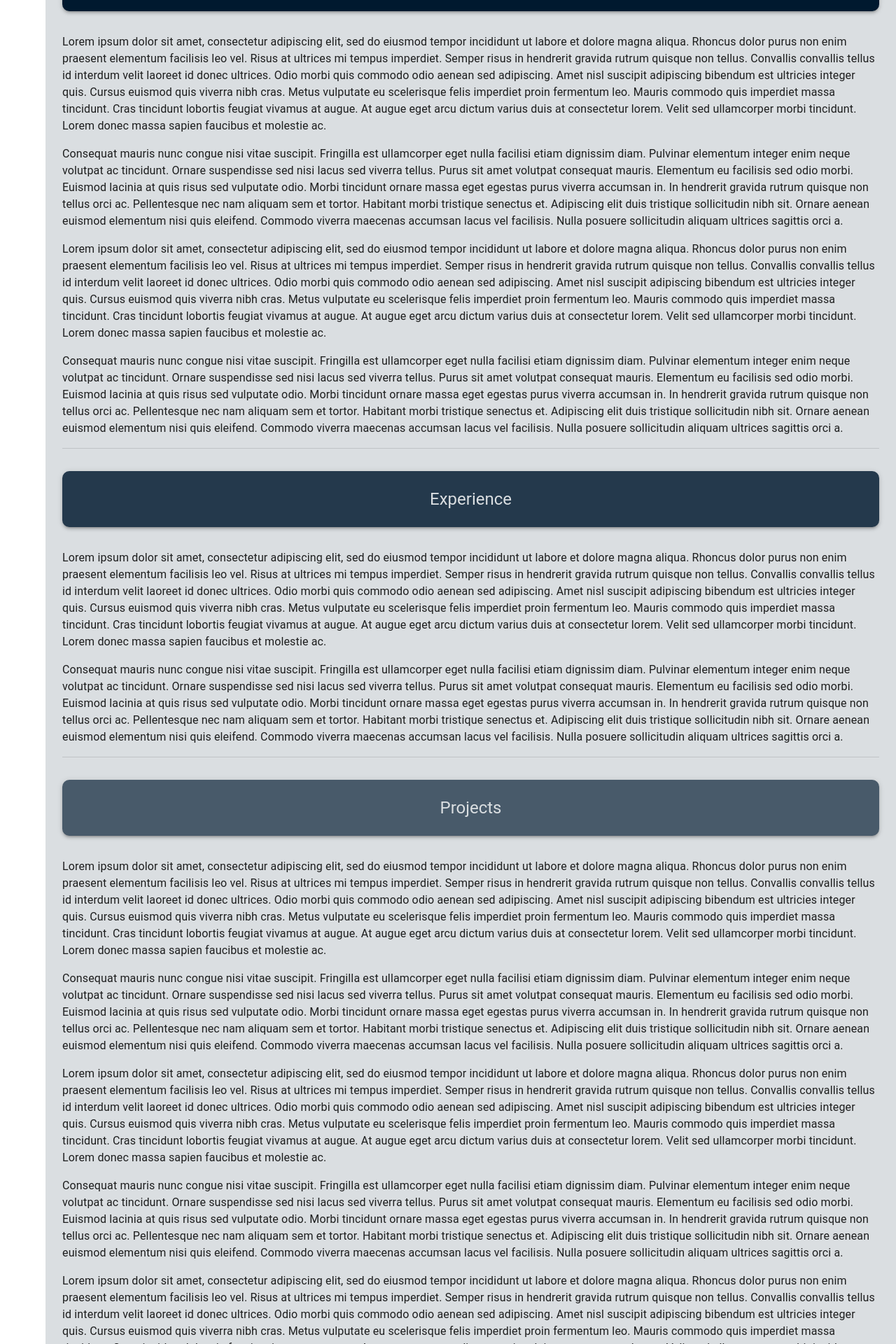
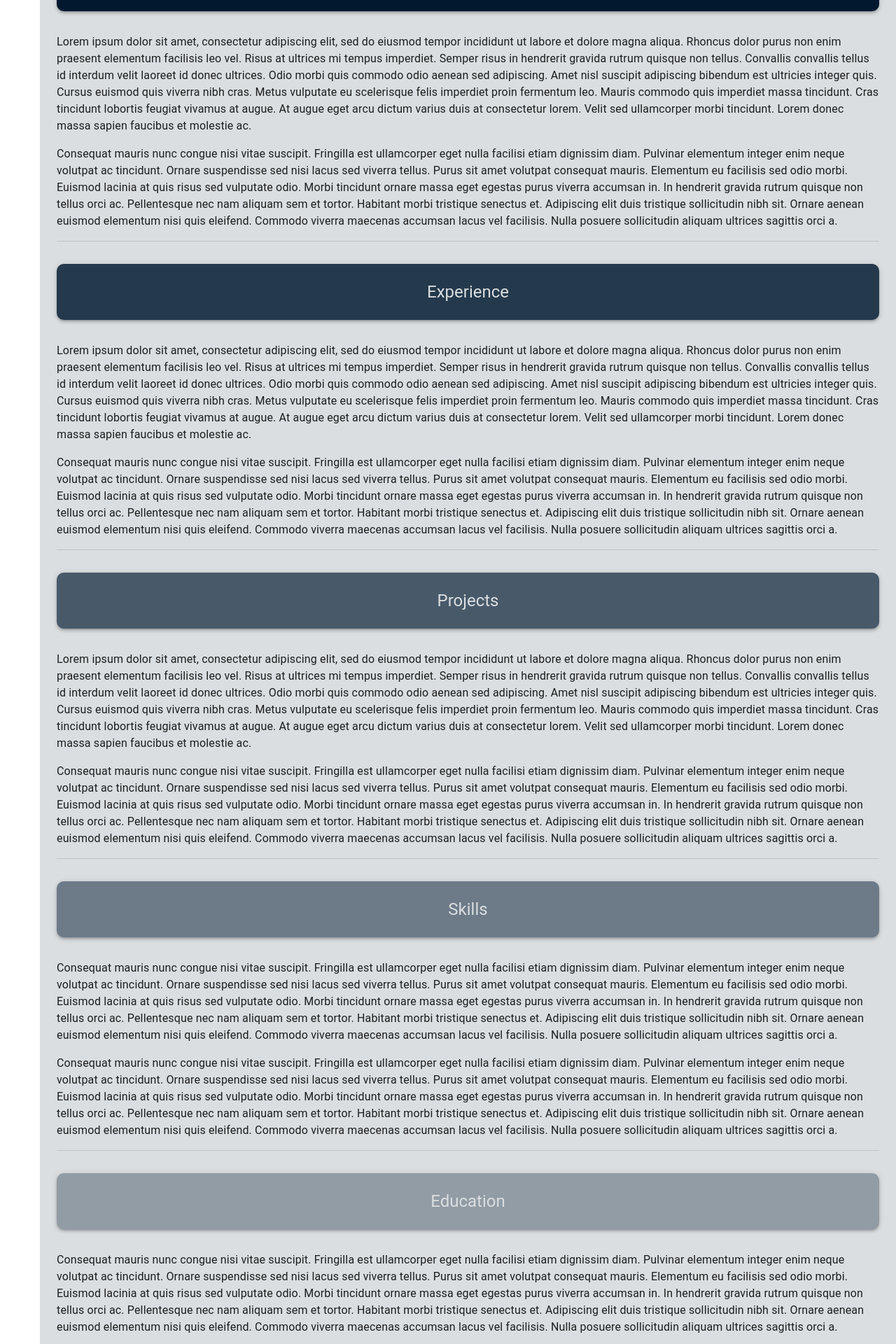
Before and after one commit to mrbraiant/new-portfolio, a Next.js app: page / in a window 1280 px wide. Shown: the part 880-2800 px from the top of the page at 70% size. Built offline with nearby package versions, Linux system fonts and the light colour scheme.

Commit message:
fix: fixing sidebar width for all devices

```diff
--- a/src/app/components/drawer/index.tsx
+++ b/src/app/components/drawer/index.tsx
@@ -9,9 +9,6 @@ import {
 } from '@mui/material/styles';
 import Box from '@mui/material/Box';
 import MuiDrawer from '@mui/material/Drawer';
-import MuiAppBar, {
-  AppBarProps as MuiAppBarProps,
-} from '@mui/material/AppBar';
 import Toolbar from '@mui/material/Toolbar';
 import List from '@mui/material/List';
 import CssBaseline from '@mui/material/CssBaseline';
@@ -42,7 +39,7 @@ import {
 import Image from 'next/image';
 import { Text } from '@components/text';
 import { SectionTitle } from '@components/sectionTitle';
-import { Paper } from '@mui/material';
+import { Paper, useMediaQuery } from '@mui/material';
 
 const drawerWidth = 180;
 const iconColor = '#00192F';
@@ -50,6 +47,10 @@ const iconColor = '#00192F';
 export const MiniDrawer = () => {
   const theme = useTheme();
   const [open, setOpen] = useState(false);
+
+  const isMobileVersion = useMediaQuery(
+    theme.breakpoints.down('sm'),
+  );
 
   const handleDrawerOpen = () => {
     setOpen(true);
@@ -60,7 +61,7 @@ export const MiniDrawer = () => {
   };
 
   const openedMixin = (theme: Theme): CSSObject => ({
-    width: drawerWidth,
+    width: isMobileVersion ? drawerWidth - 30 : drawerWidth,
     transition: theme.transitions.create('width', {
       easing: theme.transitions.easing.sharp,
       duration: theme.transitions.duration.enteringScreen,
@@ -75,9 +76,9 @@ export const MiniDrawer = () => {
     }),
     overflowX: 'hidden',
     width: `calc(${theme.spacing(7)} + 1px)`,
-    [theme.breakpoints.up('sm')]: {
-      width: `calc(${theme.spacing(8)} + 1px)`,
-    },
+    // [theme.breakpoints.up('sm')]: {
+    //   width: `calc(${theme.spacing(7)} + 1px)`,
+    // },
   });
 
   const DrawerHeader = styled('div')(({ theme }) => ({
@@ -87,35 +88,6 @@ export const MiniDrawer = () => {
     padding: theme.spacing(0, 1),
     // necessary for content to be below app bar
     ...theme.mixins.toolbar,
-  }));
-
-  interface AppBarProps extends MuiAppBarProps {
-    open?: boolean;
-  }
-
-  const AppBar = styled(MuiAppBar, {
-    shouldForwardProp: (prop) => prop !== 'open',
-  })<AppBarProps>(({ theme, open }) => ({
-    zIndex: theme.zIndex.drawer + 1,
-    transition: theme.transitions.create(
-      ['width', 'margin'],
-      {
-        easing: theme.transitions.easing.sharp,
-        duration: theme.transitions.duration.leavingScreen,
-      },
-    ),
-    ...(open && {
-      marginLeft: drawerWidth,
-      width: `calc(100% - ${drawerWidth}px)`,
-      transition: theme.transitions.create(
-        ['width', 'margin'],
-        {
-          easing: theme.transitions.easing.sharp,
-          duration:
-            theme.transitions.duration.enteringScreen,
-        },
-      ),
-    }),
   }));
 
   const Drawer = styled(MuiDrawer, {
@@ -145,6 +117,147 @@ export const MiniDrawer = () => {
       }}
     >
       <CssBaseline />
+      {isMobileVersion ? (
+        <Drawer
+          variant="permanent"
+          // onMouseMove={handleDrawerOpen}
+          // onMouseLeave={handleDrawerClose}
+          open={open}
+          PaperProps={{
+            sx: {
+              background: '#B6BDC3',
+              height: '410px',
+              width: '50px',
+              // height: '300px',
+              // opacity: 0.8,
+              // position: 'fixed',
+              top: '12%',
+              borderRadius: '0 15px 15px 0',
+
+              // zIndex: 2,
+            },
+          }}
+          style={{
+            zIndex: 2,
+            backgroundColor: '#DADEE1',
+          }}
+        >
+          <DrawerHeader>
+            <div
+              style={{
+                width: drawerWidth - 55,
+                // display: 'flex',
+                // justifyContent: 'space-between',
+                // alignItems: 'center',
+              }}
+            >
+              {open ? (
+                <div
+                  style={{
+                    display: 'flex',
+                    justifyContent: 'space-between',
+                    alignItems: 'center',
+                  }}
+                >
+                  <Image
+                    alt="logo"
+                    src={'/images/logo.png'}
+                    width={50}
+                    height={50}
+                  />
+                  <IconButton onClick={handleDrawerClose}>
+                    <ChevronLeftIcon
+                      sx={{ color: iconColor }}
+                    />
+                  </IconButton>
+                </div>
+              ) : (
+                <IconButton>
+                  <MenuIcon
+                    onClick={handleDrawerOpen}
+                    sx={{ color: iconColor }}
+                  />
+                </IconButton>
+              )}
+            </div>
+          </DrawerHeader>
+          <Divider />
+          <List>
+            <ListItem
+              disablePadding
+              sx={{
+                display: 'block',
+              }}
+            >
+              <GenerateItems
+                icon={<Cottage sx={{ color: iconColor }} />}
+                route="home"
+                text="Home"
+              />
+              <GenerateItems
+                icon={
+                  <EmojiPeople sx={{ color: iconColor }} />
+                }
+                route="about"
+                text="About"
+              />
+              <GenerateItems
+                icon={
+                  <Leaderboard sx={{ color: iconColor }} />
+                }
+                route="experience"
+                text="Experience"
+              />
+              <GenerateItems
+                icon={
+                  <TableChart sx={{ color: iconColor }} />
+                }
+                route="projects"
+                text="Projects"
+              />
+              <GenerateItems
+                icon={
+                  <TipsAndUpdates
+                    sx={{ color: iconColor }}
+                  />
+                }
+                route="skills"
+                text="Skills"
+              />
+            </ListItem>
+          </List>
+
+          <Divider />
+          <List>
+            <ListItem
+              disablePadding
+              sx={{ display: 'block' }}
+            >
+              <GenerateItems
+                icon={<School sx={{ color: iconColor }} />}
+                route="education"
+                text="Education"
+                botomIcons
+              />
+              <GenerateItems
+                icon={<Message sx={{ color: iconColor }} />}
+                route="contact"
+                text="Contact"
+                botomIcons
+              />
+              <GenerateItems
+                icon={
+                  <Newspaper sx={{ color: iconColor }} />
+                }
+                route="blog"
+                text="Blog"
+                botomIcons
+              />
+            </ListItem>
+          </List>
+        </Drawer>
+      ) : (
+        // Not Mobile version
         <Drawer
           variant="permanent"
           // onMouseMove={handleDrawerOpen}
@@ -161,7 +274,7 @@ export const MiniDrawer = () => {
             {/* <IconButton onClick={handleDrawerClose}> */}
             <div
               style={{
-              width: drawerWidth - 35,
+                width: drawerWidth - 25,
                 display: 'flex',
                 justifyContent: 'space-between',
                 alignItems: 'center',
@@ -228,7 +341,9 @@ export const MiniDrawer = () => {
               />
               <GenerateItems
                 icon={
-                <TipsAndUpdates sx={{ color: iconColor }} />
+                  <TipsAndUpdates
+                    sx={{ color: iconColor }}
+                  />
                 }
                 route="skills"
                 text="Skills"
@@ -255,7 +370,9 @@ export const MiniDrawer = () => {
                 botomIcons
               />
               <GenerateItems
-              icon={<Newspaper sx={{ color: iconColor }} />}
+                icon={
+                  <Newspaper sx={{ color: iconColor }} />
+                }
                 route="blog"
                 text="Blog"
                 botomIcons
@@ -263,6 +380,8 @@ export const MiniDrawer = () => {
             </ListItem>
           </List>
         </Drawer>
+      )}
+
       <div
         style={{
           display: 'flex',
@@ -295,6 +414,7 @@ export const MiniDrawer = () => {
             }}
           />
         </Paper>
+
         <Box
           component="main"
           sx={{
@@ -308,48 +428,6 @@ export const MiniDrawer = () => {
 
           <div id="about">
             <SectionTitle title="About" />
-            <Typography paragraph>
-              Lorem ipsum dolor sit amet, consectetur
-              adipiscing elit, sed do eiusmod tempor
-              incididunt ut labore et dolore magna aliqua.
-              Rhoncus dolor purus non enim praesent
-              elementum facilisis leo vel. Risus at ultrices
-              mi tempus imperdiet. Semper risus in hendrerit
-              gravida rutrum quisque non tellus. Convallis
-              convallis tellus id interdum velit laoreet id
-              donec ultrices. Odio morbi quis commodo odio
-              aenean sed adipiscing. Amet nisl suscipit
-              adipiscing bibendum est ultricies integer
-              quis. Cursus euismod quis viverra nibh cras.
-              Metus vulputate eu scelerisque felis imperdiet
-              proin fermentum leo. Mauris commodo quis
-              imperdiet massa tincidunt. Cras tincidunt
-              lobortis feugiat vivamus at augue. At augue
-              eget arcu dictum varius duis at consectetur
-              lorem. Velit sed ullamcorper morbi tincidunt.
-              Lorem donec massa sapien faucibus et molestie
-              ac.
-            </Typography>
-            <Typography paragraph>
-              Consequat mauris nunc congue nisi vitae
-              suscipit. Fringilla est ullamcorper eget nulla
-              facilisi etiam dignissim diam. Pulvinar
-              elementum integer enim neque volutpat ac
-              tincidunt. Ornare suspendisse sed nisi lacus
-              sed viverra tellus. Purus sit amet volutpat
-              consequat mauris. Elementum eu facilisis sed
-              odio morbi. Euismod lacinia at quis risus sed
-              vulputate odio. Morbi tincidunt ornare massa
-              eget egestas purus viverra accumsan in. In
-              hendrerit gravida rutrum quisque non tellus
-              orci ac. Pellentesque nec nam aliquam sem et
-              tortor. Habitant morbi tristique senectus et.
-              Adipiscing elit duis tristique sollicitudin
-              nibh sit. Ornare aenean euismod elementum nisi
-              quis eleifend. Commodo viverra maecenas
-              accumsan lacus vel facilisis. Nulla posuere
-              sollicitudin aliquam ultrices sagittis orci a.
-            </Typography>
             <Typography paragraph>
               Lorem ipsum dolor sit amet, consectetur
               adipiscing elit, sed do eiusmod tempor
@@ -492,90 +570,6 @@ export const MiniDrawer = () => {
               accumsan lacus vel facilisis. Nulla posuere
               sollicitudin aliquam ultrices sagittis orci a.
             </Typography>
-            <Typography paragraph>
-              Lorem ipsum dolor sit amet, consectetur
-              adipiscing elit, sed do eiusmod tempor
-              incididunt ut labore et dolore magna aliqua.
-              Rhoncus dolor purus non enim praesent
-              elementum facilisis leo vel. Risus at ultrices
-              mi tempus imperdiet. Semper risus in hendrerit
-              gravida rutrum quisque non tellus. Convallis
-              convallis tellus id interdum velit laoreet id
-              donec ultrices. Odio morbi quis commodo odio
-              aenean sed adipiscing. Amet nisl suscipit
-              adipiscing bibendum est ultricies integer
-              quis. Cursus euismod quis viverra nibh cras.
-              Metus vulputate eu scelerisque felis imperdiet
-              proin fermentum leo. Mauris commodo quis
-              imperdiet massa tincidunt. Cras tincidunt
-              lobortis feugiat vivamus at augue. At augue
-              eget arcu dictum varius duis at consectetur
-              lorem. Velit sed ullamcorper morbi tincidunt.
-              Lorem donec massa sapien faucibus et molestie
-              ac.
-            </Typography>
-            <Typography paragraph>
-              Consequat mauris nunc congue nisi vitae
-              suscipit. Fringilla est ullamcorper eget nulla
-              facilisi etiam dignissim diam. Pulvinar
-              elementum integer enim neque volutpat ac
-              tincidunt. Ornare suspendisse sed nisi lacus
-              sed viverra tellus. Purus sit amet volutpat
-              consequat mauris. Elementum eu facilisis sed
-              odio morbi. Euismod lacinia at quis risus sed
-              vulputate odio. Morbi tincidunt ornare massa
-              eget egestas purus viverra accumsan in. In
-              hendrerit gravida rutrum quisque non tellus
-              orci ac. Pellentesque nec nam aliquam sem et
-              tortor. Habitant morbi tristique senectus et.
-              Adipiscing elit duis tristique sollicitudin
-              nibh sit. Ornare aenean euismod elementum nisi
-              quis eleifend. Commodo viverra maecenas
-              accumsan lacus vel facilisis. Nulla posuere
-              sollicitudin aliquam ultrices sagittis orci a.
-            </Typography>
-            <Typography paragraph>
-              Lorem ipsum dolor sit amet, consectetur
-              adipiscing elit, sed do eiusmod tempor
-              incididunt ut labore et dolore magna aliqua.
-              Rhoncus dolor purus non enim praesent
-              elementum facilisis leo vel. Risus at ultrices
-              mi tempus imperdiet. Semper risus in hendrerit
-              gravida rutrum quisque non tellus. Convallis
-              convallis tellus id interdum velit laoreet id
-              donec ultrices. Odio morbi quis commodo odio
-              aenean sed adipiscing. Amet nisl suscipit
-              adipiscing bibendum est ultricies integer
-              quis. Cursus euismod quis viverra nibh cras.
-              Metus vulputate eu scelerisque felis imperdiet
-              proin fermentum leo. Mauris commodo quis
-              imperdiet massa tincidunt. Cras tincidunt
-              lobortis feugiat vivamus at augue. At augue
-              eget arcu dictum varius duis at consectetur
-              lorem. Velit sed ullamcorper morbi tincidunt.
-              Lorem donec massa sapien faucibus et molestie
-              ac.
-            </Typography>
-            <Typography paragraph>
-              Consequat mauris nunc congue nisi vitae
-              suscipit. Fringilla est ullamcorper eget nulla
-              facilisi etiam dignissim diam. Pulvinar
-              elementum integer enim neque volutpat ac
-              tincidunt. Ornare suspendisse sed nisi lacus
-              sed viverra tellus. Purus sit amet volutpat
-              consequat mauris. Elementum eu facilisis sed
-              odio morbi. Euismod lacinia at quis risus sed
-              vulputate odio. Morbi tincidunt ornare massa
-              eget egestas purus viverra accumsan in. In
-              hendrerit gravida rutrum quisque non tellus
-              orci ac. Pellentesque nec nam aliquam sem et
-              tortor. Habitant morbi tristique senectus et.
-              Adipiscing elit duis tristique sollicitudin
-              nibh sit. Ornare aenean euismod elementum nisi
-              quis eleifend. Commodo viverra maecenas
-              accumsan lacus vel facilisis. Nulla posuere
-              sollicitudin aliquam ultrices sagittis orci a.
-            </Typography>
           </div>
 
           <Divider />
@@ -603,27 +597,7 @@ export const MiniDrawer = () => {
               quis eleifend. Commodo viverra maecenas
               accumsan lacus vel facilisis. Nulla posuere
               sollicitudin aliquam ultrices sagittis orci a.
-            </Typography>{' '}
-            <Typography paragraph>
-              Consequat mauris nunc congue nisi vitae
-              suscipit. Fringilla est ullamcorper eget nulla
-              facilisi etiam dignissim diam. Pulvinar
-              elementum integer enim neque volutpat ac
-              tincidunt. Ornare suspendisse sed nisi lacus
-              sed viverra tellus. Purus sit amet volutpat
-              consequat mauris. Elementum eu facilisis sed
-              odio morbi. Euismod lacinia at quis risus sed
-              vulputate odio. Morbi tincidunt ornare massa
-              eget egestas purus viverra accumsan in. In
-              hendrerit gravida rutrum quisque non tellus
-              orci ac. Pellentesque nec nam aliquam sem et
-              tortor. Habitant morbi tristique senectus et.
-              Adipiscing elit duis tristique sollicitudin
-              nibh sit. Ornare aenean euismod elementum nisi
-              quis eleifend. Commodo viverra maecenas
-              accumsan lacus vel facilisis. Nulla posuere
-              sollicitudin aliquam ultrices sagittis orci a.
-            </Typography>{' '}
+            </Typography>
             <Typography paragraph>
               Consequat mauris nunc congue nisi vitae
               suscipit. Fringilla est ullamcorper eget nulla
@@ -671,27 +645,7 @@ export const MiniDrawer = () => {
               quis eleifend. Commodo viverra maecenas
               accumsan lacus vel facilisis. Nulla posuere
               sollicitudin aliquam ultrices sagittis orci a.
-            </Typography>{' '}
-            <Typography paragraph>
-              Consequat mauris nunc congue nisi vitae
-              suscipit. Fringilla est ullamcorper eget nulla
-              facilisi etiam dignissim diam. Pulvinar
-              elementum integer enim neque volutpat ac
-              tincidunt. Ornare suspendisse sed nisi lacus
-              sed viverra tellus. Purus sit amet volutpat
-              consequat mauris. Elementum eu facilisis sed
-              odio morbi. Euismod lacinia at quis risus sed
-              vulputate odio. Morbi tincidunt ornare massa
-              eget egestas purus viverra accumsan in. In
-              hendrerit gravida rutrum quisque non tellus
-              orci ac. Pellentesque nec nam aliquam sem et
-              tortor. Habitant morbi tristique senectus et.
-              Adipiscing elit duis tristique sollicitudin
-              nibh sit. Ornare aenean euismod elementum nisi
-              quis eleifend. Commodo viverra maecenas
-              accumsan lacus vel facilisis. Nulla posuere
-              sollicitudin aliquam ultrices sagittis orci a.
-            </Typography>{' '}
+            </Typography>
             <Typography paragraph>
               Consequat mauris nunc congue nisi vitae
               suscipit. Fringilla est ullamcorper eget nulla
@@ -739,27 +693,7 @@ export const MiniDrawer = () => {
               quis eleifend. Commodo viverra maecenas
               accumsan lacus vel facilisis. Nulla posuere
               sollicitudin aliquam ultrices sagittis orci a.
-            </Typography>{' '}
-            <Typography paragraph>
-              Consequat mauris nunc congue nisi vitae
-              suscipit. Fringilla est ullamcorper eget nulla
-              facilisi etiam dignissim diam. Pulvinar
-              elementum integer enim neque volutpat ac
-              tincidunt. Ornare suspendisse sed nisi lacus
-              sed viverra tellus. Purus sit amet volutpat
-              consequat mauris. Elementum eu facilisis sed
-              odio morbi. Euismod lacinia at quis risus sed
-              vulputate odio. Morbi tincidunt ornare massa
-              eget egestas purus viverra accumsan in. In
-              hendrerit gravida rutrum quisque non tellus
-              orci ac. Pellentesque nec nam aliquam sem et
-              tortor. Habitant morbi tristique senectus et.
-              Adipiscing elit duis tristique sollicitudin
-              nibh sit. Ornare aenean euismod elementum nisi
-              quis eleifend. Commodo viverra maecenas
-              accumsan lacus vel facilisis. Nulla posuere
-              sollicitudin aliquam ultrices sagittis orci a.
-            </Typography>{' '}
+            </Typography>
             <Typography paragraph>
               Consequat mauris nunc congue nisi vitae
               suscipit. Fringilla est ullamcorper eget nulla
@@ -807,27 +741,7 @@ export const MiniDrawer = () => {
               quis eleifend. Commodo viverra maecenas
               accumsan lacus vel facilisis. Nulla posuere
               sollicitudin aliquam ultrices sagittis orci a.
-            </Typography>{' '}
-            <Typography paragraph>
-              Consequat mauris nunc congue nisi vitae
-              suscipit. Fringilla est ullamcorper eget nulla
-              facilisi etiam dignissim diam. Pulvinar
-              elementum integer enim neque volutpat ac
-              tincidunt. Ornare suspendisse sed nisi lacus
-              sed viverra tellus. Purus sit amet volutpat
-              consequat mauris. Elementum eu facilisis sed
-              odio morbi. Euismod lacinia at quis risus sed
-              vulputate odio. Morbi tincidunt ornare massa
-              eget egestas purus viverra accumsan in. In
-              hendrerit gravida rutrum quisque non tellus
-              orci ac. Pellentesque nec nam aliquam sem et
-              tortor. Habitant morbi tristique senectus et.
-              Adipiscing elit duis tristique sollicitudin
-              nibh sit. Ornare aenean euismod elementum nisi
-              quis eleifend. Commodo viverra maecenas
-              accumsan lacus vel facilisis. Nulla posuere
-              sollicitudin aliquam ultrices sagittis orci a.
-            </Typography>{' '}
+            </Typography>
             <Typography paragraph>
               Consequat mauris nunc congue nisi vitae
               suscipit. Fringilla est ullamcorper eget nulla
```
Also changed, not shown: src/app/components/drawer/generateItems/index.tsx (+1 -7 lines). Lines whose indentation alone changed are shown as unchanged.
